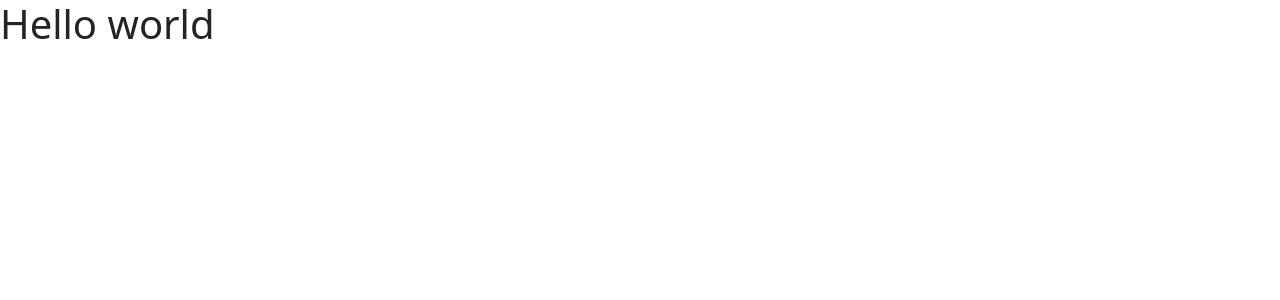
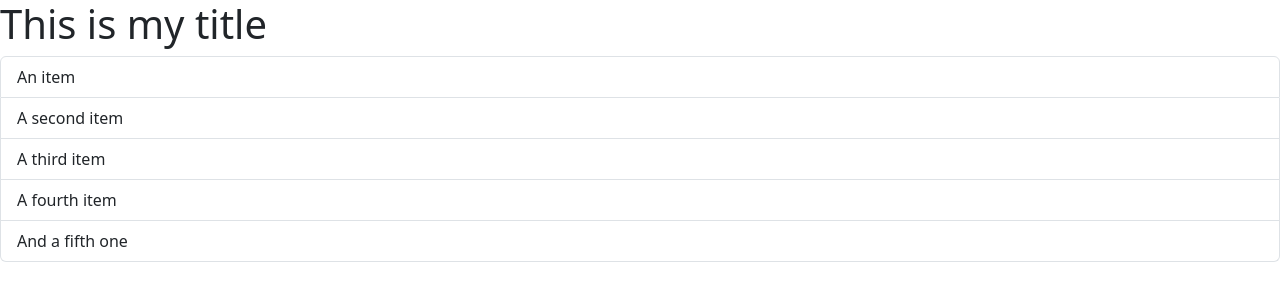
Before and after one commit to slab10000/react-project, a React app in the folder react-app/: page / in a window 1280 px wide. Shown: the top 300 px of the page. Built offline with nearby package versions, Linux system fonts and the light colour scheme; the HTML template or start-up script is replaced by a standard one.

Commit message:
Fragment
We can group elements under a Fragment

```diff
--- a/react-app/src/App.tsx
+++ b/react-app/src/App.tsx
@@ -1,8 +1,8 @@
 // We have to import our new component
-import Message from './Message'
+import ListGroup from "./components/ListGroup";
 
 function App() {
-  return <div><Message /></div>;
+  return <div><ListGroup/></div>;
 }
 
 export default App;
--- /dev/null
+++ b/react-app/src/components/ListGroup.tsx
@@ -0,0 +1,20 @@
+import { Fragment } from "react";
+
+function ListGroup() {
+  return (
+    // Note that we need this braket to use multiple lines
+
+    <Fragment>
+      <h1>This is my title</h1>
+      <ul className="list-group">
+        <li className="list-group-item">An item</li>
+        <li className="list-group-item">A second item</li>
+        <li className="list-group-item">A third item</li>
+        <li className="list-group-item">A fourth item</li>
+        <li className="list-group-item">And a fifth one</li>
+      </ul>
+    </Fragment>
+  );
+}
+
+export default ListGroup;
```
